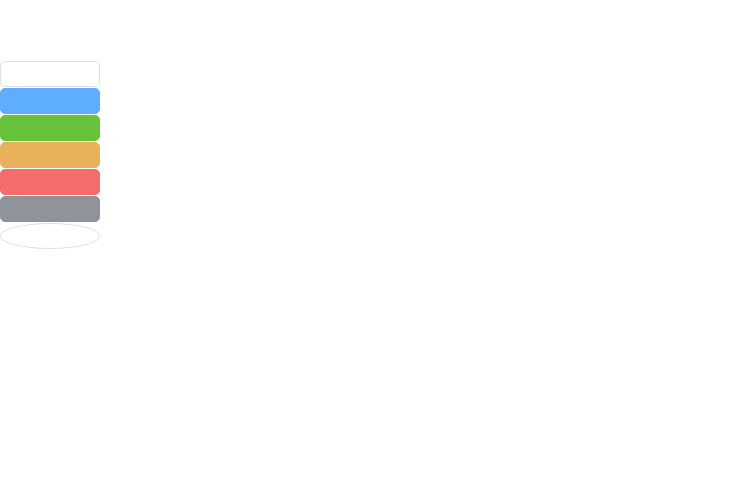
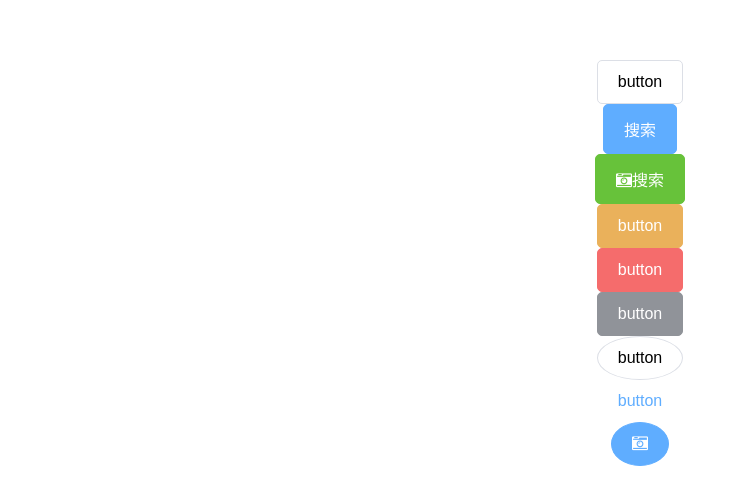
Before and after one commit to WinnieWei0/winUI, a Vue app: page /#/ in a window 1280 px wide. Shown: the top 504 px of the page, without its empty margins (0-748 px from the left). Built offline with nearby package versions, Linux system fonts and the light colour scheme.

Commit message:
传值修改

```diff
--- a/index.html
+++ b/index.html
@@ -4,6 +4,7 @@
     <meta charset="utf-8">
     <meta name="viewport" content="width=device-width,initial-scale=1,minimum-scale=1,maximum-scale=1,user-scalable=no">
     <title>winui</title>
+    <link href="//netdna.bootstrapcdn.com/font-awesome/4.7.0/css/font-awesome.min.css" rel="stylesheet">
   </head>
   <body>
     <div id="app"></div>
--- a/packages/button/src/button.vue
+++ b/packages/button/src/button.vue
@@ -3,7 +3,14 @@
     <button
     :class="['w-button-'+type,{'w-button-disabled':disabled},{'w-button-circle':circle}]"
     :disabled="disabled"
-    @click="handleClick"></button>
+    @click="handleClick">
+    <slot>
+      <span>
+        <i :class="icon"></i>
+      </span>
+      <span>搜索</span>
+    </slot>
+    </button>
   </div>
 </template>
 
@@ -35,7 +42,7 @@ export default {
 
 <style scoped>
 button{
-  width: 100%;
+  /* width: 100%; */
   border: 1px solid #dcdfe6;
   background: none;
   padding: 12px 20px;
@@ -81,4 +88,10 @@ border-radius: 50px;
 .w-button-circle{
   border-radius: 50%;
 }
+/* 文字按钮 */
+.w-button-text{
+  border: none;
+  color: rgb(95, 173, 255);
+  background-color: none;
+}
 </style>
--- a/src/components/HelloWorld.vue
+++ b/src/components/HelloWorld.vue
@@ -4,10 +4,10 @@
       <w-button>button</w-button>
     </div>
     <div class="btnDetaul">
-      <w-button type="primary">button</w-button>
+      <w-button type="primary"></w-button>
     </div>
     <div class="btnDetaul">
-      <w-button type="success">button</w-button>
+      <w-button type="success" icon='fa fa-camera-retro'></w-button>
     </div>
     <div class="btnDetaul">
       <w-button type="warning">button</w-button>
@@ -20,6 +20,12 @@
     </div>
     <div class="btnDetaul">
       <w-button type="detault" circle>button</w-button>
+    </div>
+    <div class="btnDetaul">
+      <w-button type="text" circle>button</w-button>
+    </div>
+    <div class="btnDetaul">
+      <w-button type="primary" circle><i class="fa fa-camera-retro"></i></w-button>
     </div>
   </div>
 </template>
@@ -36,6 +42,6 @@ export default {
 <!-- Add "scoped" attribute to limit CSS to this component only -->
 <style scoped>
 .btnDetaul {
-  width: 100px;
+  /* width: 100%; */
 }
 </style>
```
